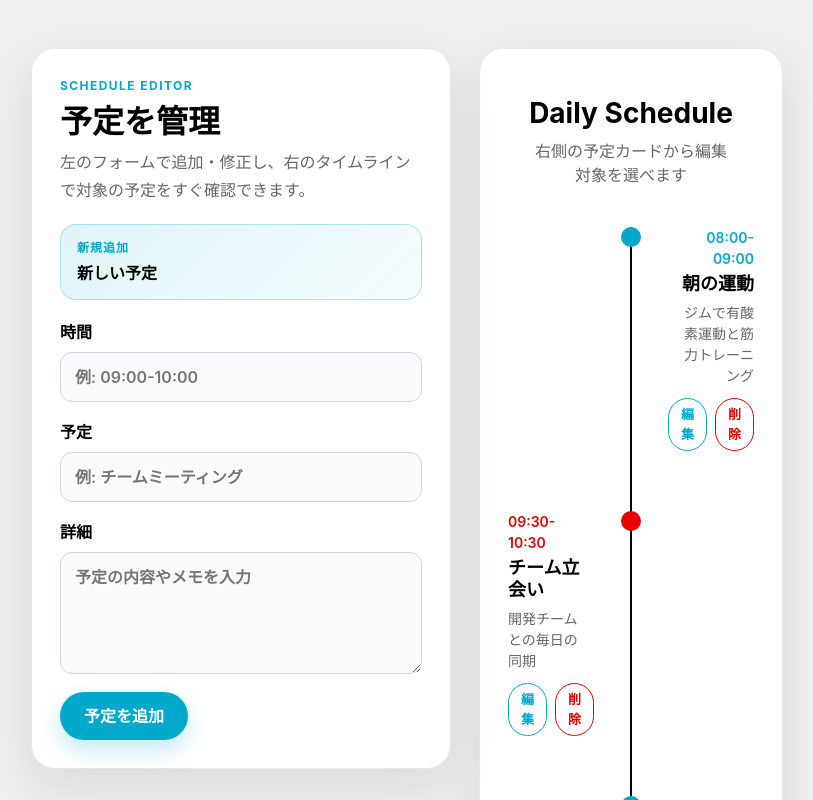
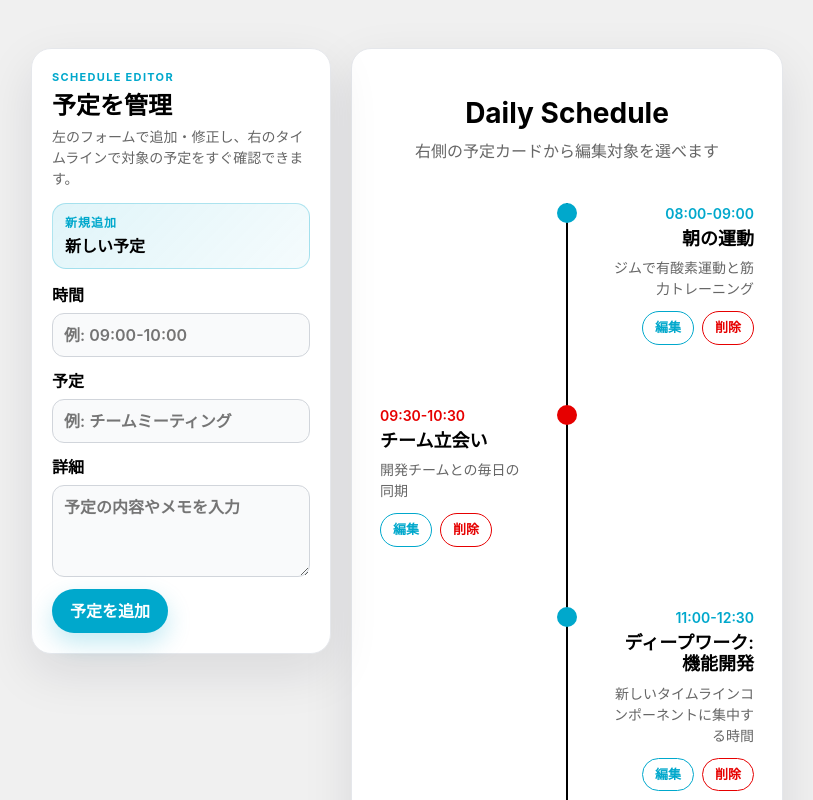
Before and after one commit to techtech0521/schedule-timeline, a React (Vite) app: page / in a window 1280 px wide. Shown: the top 800 px of the page, without its empty margins (233-1046 px from the left). Built offline with nearby package versions, Linux system fonts and the light colour scheme.

Commit message:
Compact schedule editor layout

```diff
--- a/src/App.css
+++ b/src/App.css
@@ -10,17 +10,17 @@
 
 .planner-workspace {
   display: grid;
-  grid-template-columns: minmax(320px, 420px) minmax(0, 1fr);
-  gap: 28px;
+  grid-template-columns: minmax(260px, 300px) minmax(0, 1fr);
+  gap: 20px;
   align-items: start;
-  width: min(100%, 1180px);
+  width: min(100%, 1240px);
   margin: 0 auto;
 }
 
 .schedule-editor,
 .timeline-panel {
   border: 1px solid #e5e7eb;
-  border-radius: 24px;
+  border-radius: 20px;
   background: #ffffff;
   box-shadow: 0 18px 50px rgb(15 23 42 / 10%);
 }
@@ -28,7 +28,7 @@
 .schedule-editor {
   position: sticky;
   top: 24px;
-  padding: 28px;
+  padding: 20px;
 }
 
 .timeline-panel {
@@ -37,38 +37,39 @@
 }
 
 .editor-header {
-  margin-bottom: 20px;
+  margin-bottom: 14px;
 }
 
 .editor-kicker {
-  margin: 0 0 8px;
+  margin: 0 0 6px;
   color: var(--node-blue);
-  font-size: 12px;
+  font-size: 11px;
   font-weight: 700;
   letter-spacing: 0.12em;
   text-transform: uppercase;
 }
 
 .editor-header h1 {
-  margin: 0 0 8px;
+  margin: 0 0 6px;
   color: var(--text-primary);
-  font-size: 32px;
+  font-size: 24px;
 }
 
 .editor-header p:last-child {
   margin: 0;
   color: var(--text-secondary);
-  line-height: 1.7;
+  font-size: 14px;
+  line-height: 1.5;
 }
 
 .editor-mode {
   display: flex;
   flex-direction: column;
-  gap: 4px;
-  margin-bottom: 20px;
-  padding: 14px 16px;
+  gap: 2px;
+  margin-bottom: 14px;
+  padding: 10px 12px;
   border: 1px solid rgb(0 168 204 / 28%);
-  border-radius: 16px;
+  border-radius: 14px;
   background: linear-gradient(135deg, rgb(0 168 204 / 12%), rgb(0 168 204 / 4%));
 }
 
@@ -94,13 +95,13 @@
 
 .schedule-form {
   display: grid;
-  gap: 18px;
+  gap: 12px;
 }
 
 .form-field {
   display: flex;
   flex-direction: column;
-  gap: 8px;
+  gap: 6px;
   color: var(--text-primary);
   font-weight: 600;
 }
@@ -110,7 +111,7 @@
   width: 100%;
   border: 1px solid #d1d5db;
   border-radius: 12px;
-  padding: 12px 14px;
+  padding: 9px 11px;
   color: var(--text-primary);
   font: inherit;
   background: #f9fafb;
@@ -133,14 +134,14 @@
 .form-actions {
   display: flex;
   flex-wrap: wrap;
-  gap: 12px;
+  gap: 8px;
 }
 
 .primary-button,
 .secondary-button {
   border: 0;
   border-radius: 999px;
-  padding: 12px 24px;
+  padding: 10px 18px;
   font: inherit;
   font-weight: 700;
   cursor: pointer;
@@ -186,7 +187,10 @@
 }
 
 @media (max-width: 768px) {
-  .schedule-editor,
+  .schedule-editor {
+    padding: 20px;
+  }
+
   .timeline-panel {
     padding: 24px;
   }
--- a/src/App.tsx
+++ b/src/App.tsx
@@ -172,7 +172,7 @@ function App() {
                 value={form.description}
                 onChange={(event) => setForm({ ...form, description: event.target.value })}
                 placeholder="予定の内容やメモを入力"
-                rows={4}
+                rows={3}
               />
             </label>
 
```
